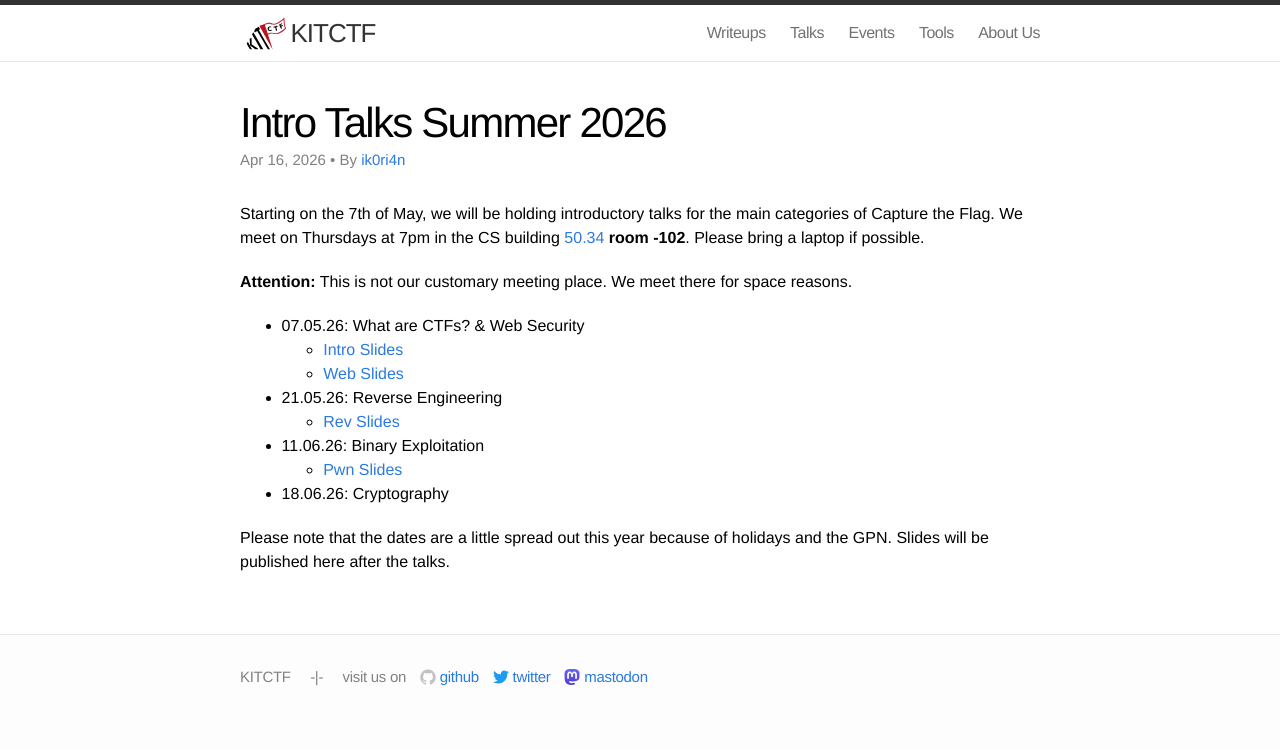
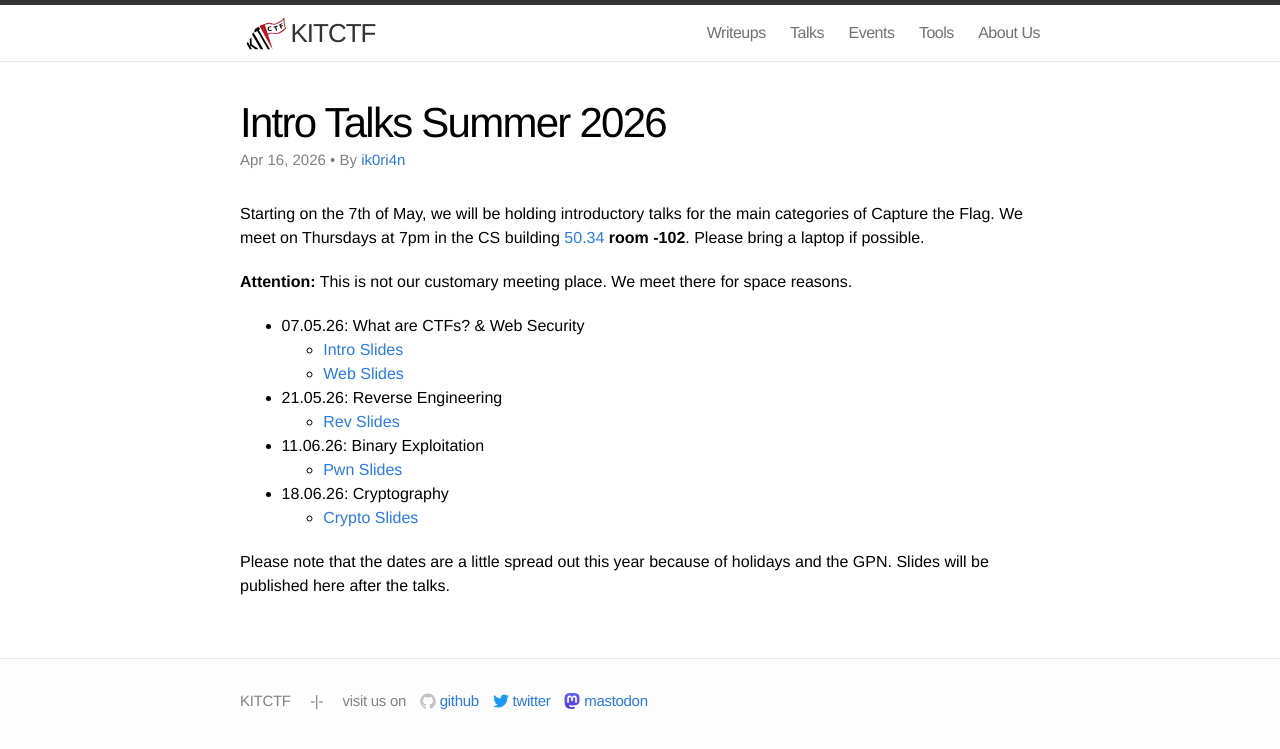
Before and after one commit to kitctf/www, a Jekyll site: the page built from _posts/2026-04-16-intro.md, in a window 1280 px wide. Shown: the top 749 px of the page. Built offline with Jekyll 4.4.1, drawn with Linux system fonts in a browser that asks for light colours.

Commit message:
Added crypto intro Used the old slides, because they are the same

```diff
--- a/_posts/2026-04-16-intro.md
+++ b/_posts/2026-04-16-intro.md
@@ -20,6 +20,7 @@ We meet on Thursdays at 7pm in the CS building [50.34](https://www.kit.edu/campu
  * 11.06.26: Binary Exploitation
     * [Pwn Slides](/talks/2026-06-11-pwn/pwn-26-ss.pdf)
  * 18.06.26: Cryptography
+    * [Crypto Slides](/talks/2025-12-04-cryptointro/crypto-25-ws.pdf)
 
 Please note that the dates are a little spread out this year because of holidays and the GPN.
 Slides will be published here after the talks.
```
